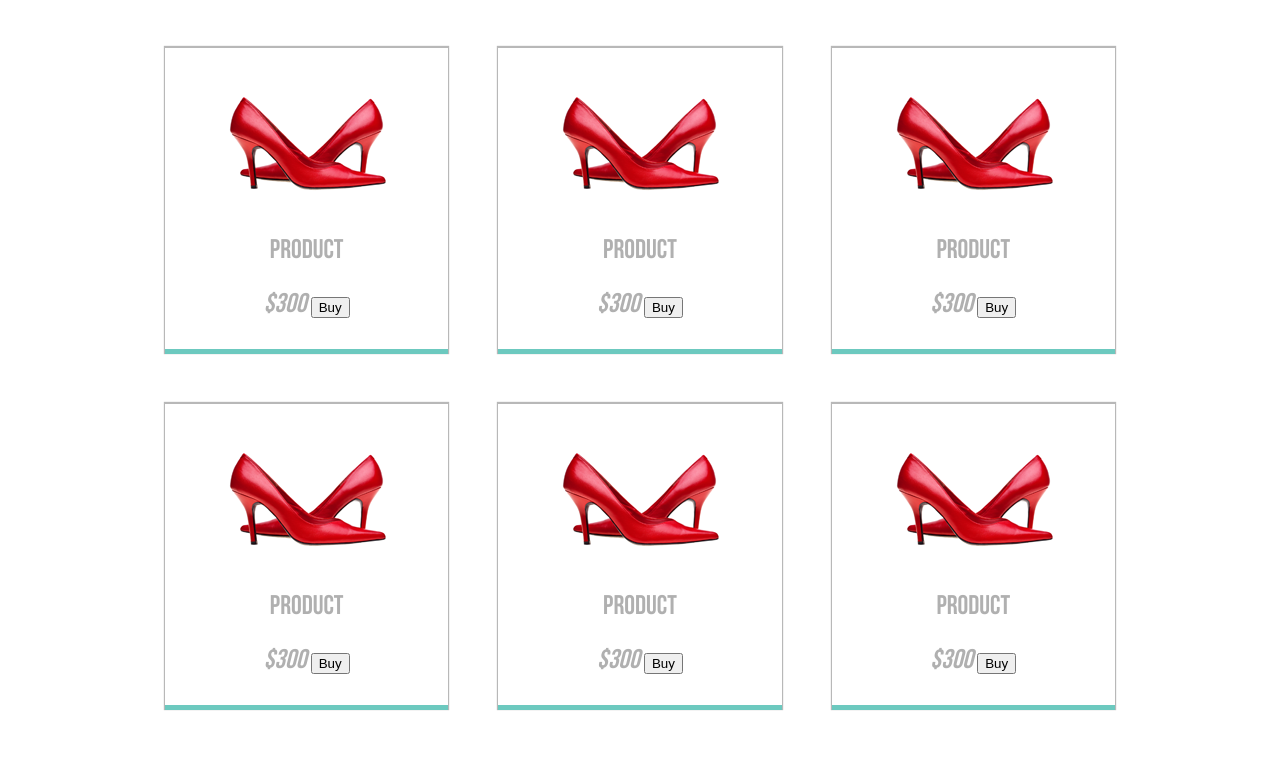
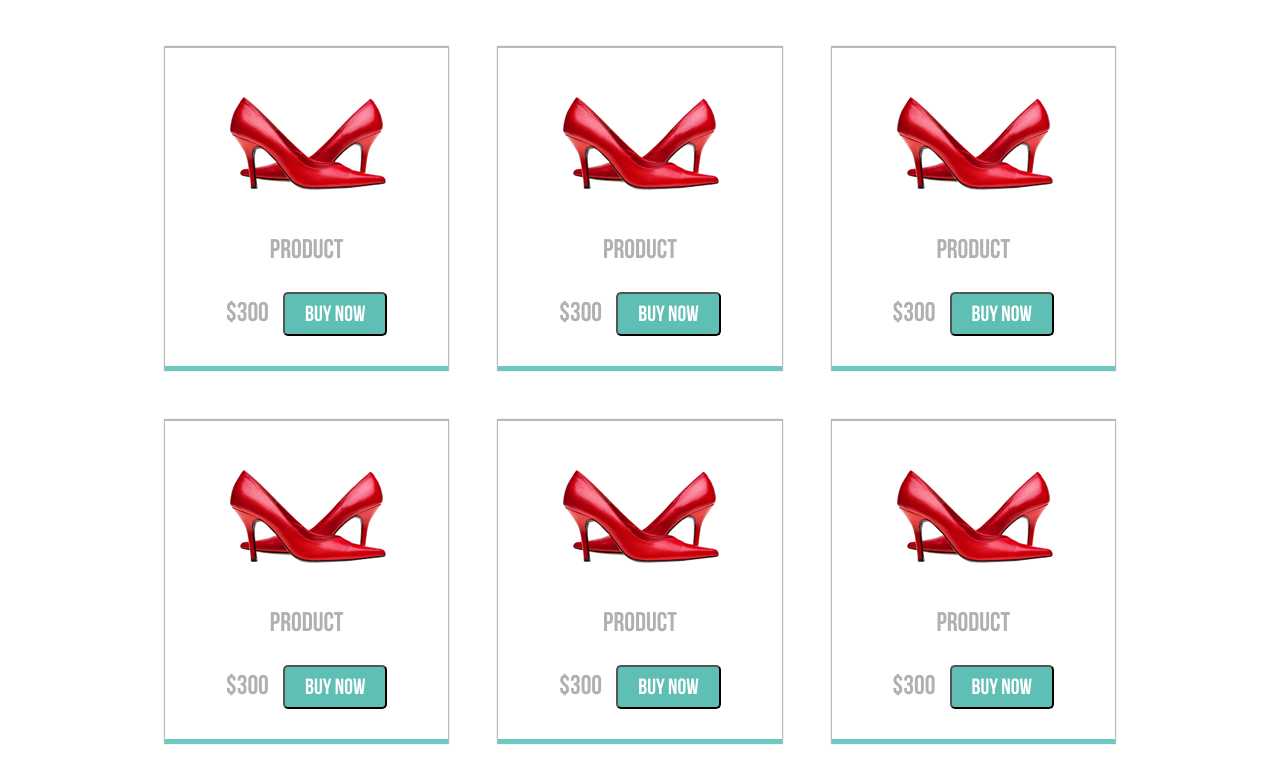
Before and after one commit to Viktorshcherbyna/Project_psd, a plain HTML site: page index.html in a window 1280 px wide. Shown: the part 658-1427 px from the top of the page. Before the commit the page ends 1393 px from the top, so only its background shows below. Drawn offline with Linux system fonts and the light colour scheme.

Commit message:
create featured 2

```diff
--- a/index.html
+++ b/index.html
@@ -71,7 +71,7 @@
                 <h3>Product</h3>
                 <div class="f-button">
                     <i>$300</i>
-                    <button type="button">Buy</button>
+                    <button id="f-btn" type="button"> Buy now</button>
                 </div>
 
             </div>
@@ -82,7 +82,7 @@
                 <h3>Product</h3>
                 <div class="f-button">
                     <i>$300</i>
-                    <button type="button">Buy</button>
+                    <button id="f-btn" type="button">Buy now</button>
                 </div>
 
 
@@ -94,7 +94,7 @@
                 <h3>Product</h3>
                 <div class="f-button">
                     <i>$300</i>
-                    <button type="button">Buy</button>
+                    <button id="f-btn" type="button">Buy now</button>
                 </div>
 
             </div>
@@ -105,7 +105,7 @@
                 <h3>Product</h3>
                 <div class="f-button">
                     <i>$300</i>
-                    <button type="button">Buy</button>
+                    <button id="f-btn" type="button">Buy now</button>
                 </div>
 
             </div>
@@ -116,7 +116,7 @@
                 <h3>Product</h3>
                 <div class="f-button">
                     <i>$300</i>
-                    <button type="button">Buy</button>
+                    <button id="f-btn" type="button">Buy now</button>
                 </div>
 
             </div>
@@ -127,7 +127,7 @@
                 <h3>Product</h3>
                 <div class="f-button">
                     <i>$300</i>
-                    <button type="button">Buy</button>
+                    <button id="f-btn" type="button">Buy now</button>
                 </div>
 
             </div>
--- a/style.css
+++ b/style.css
@@ -196,9 +196,22 @@
                     font-family: 'bebasbold';
                     font-size: 27px;
                 }
-
+                #featured-container .f-border i{
+                    font-style: normal;
+                    margin-right: 10px;
+                }
                 #featured-container .f-border h3 {
                     font-size: 27px;
+                }
+                #f-btn{
+                    order: 2px solid #fff;
+                    background: #60bfb5;
+                    padding: 10px 20px 7px 20px;
+                    border-radius: 5px;
+                    color: #fff;
+                    text-transform: uppercase;
+                    font-size: 22px;
+                    font-family: 'bebasbold';
                 }
 
                 @media(max-width: 600px) {
@@ -226,6 +239,16 @@
                     #search {
                         margin: 15px;
                     }
+                    #featured-container .f-block{
+                        width: 50%;
+
+                    }
+                    #featured-container .f-block{
+                        margin: 8px;
+                    }
+                    .featured_bg{
+                        margin: 15px 0;
+                    }
                 }
 
                 @media(max-width: 1000px) {
```
Lines whose indentation alone changed are shown as unchanged.
